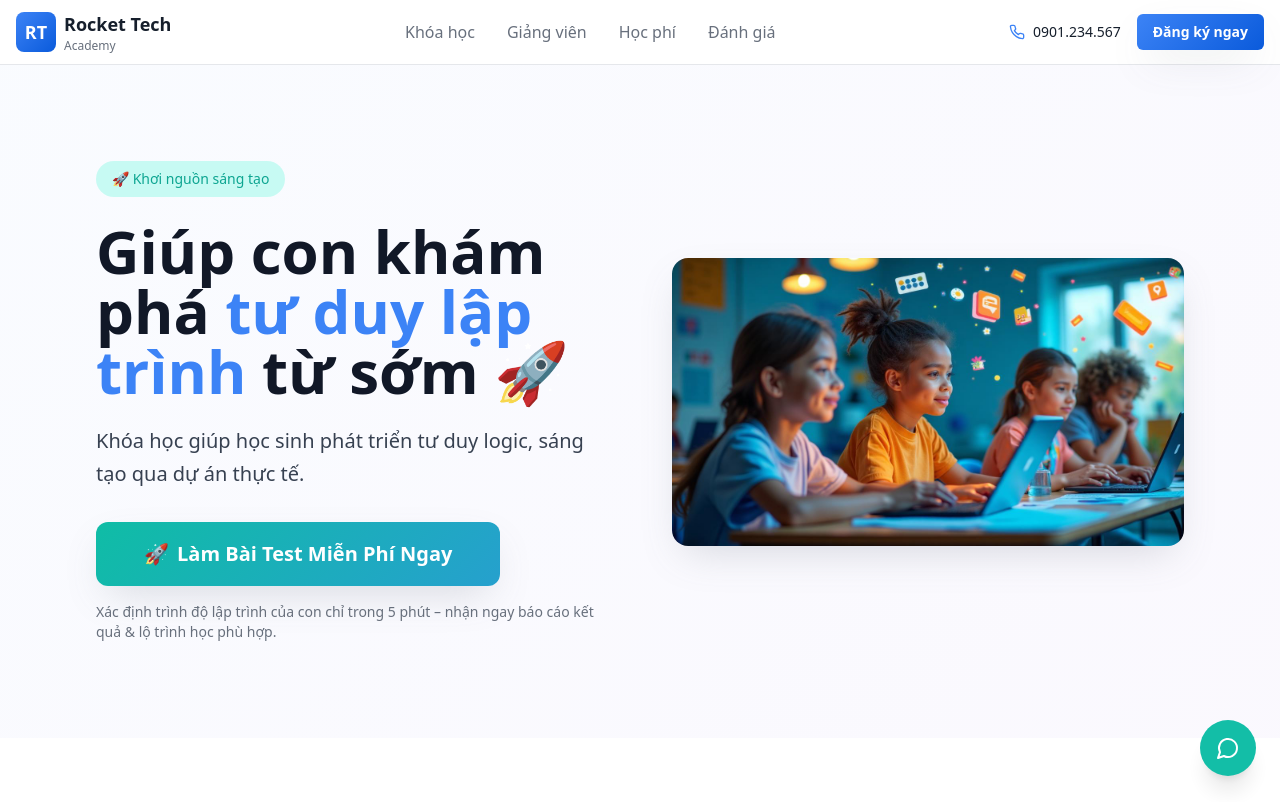
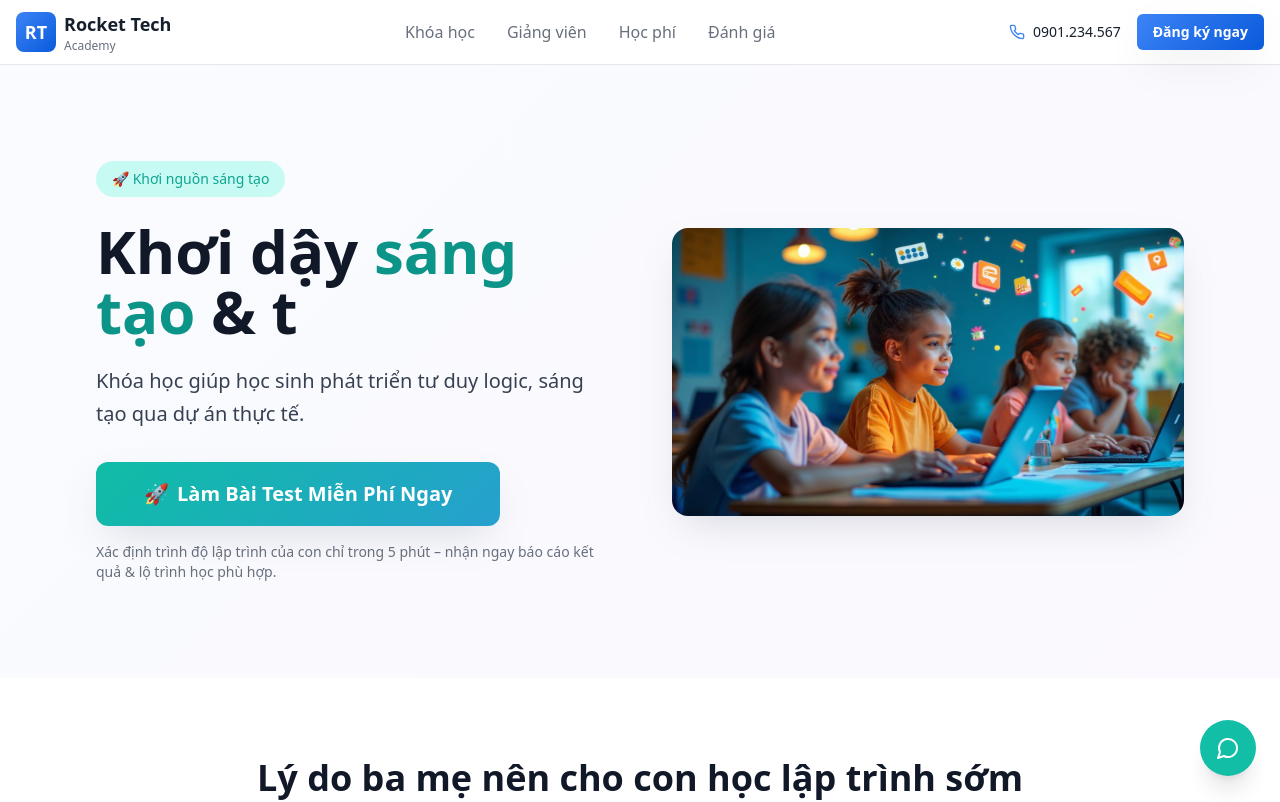
Before and after one commit to hoannguyenai/landing-page-ninja-ai, a React (Vite) app: page / in a window 1280 px wide. Shown: the top 802 px of the page. Built offline with nearby package versions, Linux system fonts and the light colour scheme; the HTML template or start-up script is replaced by a standard one.

Commit message:
Add typing effect to hero slogan

```diff
--- a/src/components/TypewriterText.tsx
+++ b/src/components/TypewriterText.tsx
@@ -1,46 +1,108 @@
-import { useState, useEffect } from "react";
+import { useState, useEffect } from 'react';
 
 interface TypewriterTextProps {
-  text: string;
+  texts: string[];
+  loop?: boolean;
+  className?: string;
   speed?: number;
   delay?: number;
-  className?: string;
+  highlights?: {
+    [key: string]: string; // text: color class
+  };
 }
 
-export const TypewriterText = ({
-  text,
+export function TypewriterText({
+  texts,
+  loop = false,
+  className = "",
   speed = 50,
-  delay = 0,
-  className = ""
-}: TypewriterTextProps) => {
-  const [displayText, setDisplayText] = useState("");
-  const [isComplete, setIsComplete] = useState(false);
+  delay = 500,
+  highlights = {}
+}: TypewriterTextProps) {
+  const [displayText, setDisplayText] = useState('');
+  const [currentTextIndex, setCurrentTextIndex] = useState(0);
+  const [currentCharIndex, setCurrentCharIndex] = useState(0);
+  const [isDeleting, setIsDeleting] = useState(false);
+  const [showCursor, setShowCursor] = useState(true);
+  const [hasStarted, setHasStarted] = useState(false);
 
+  // Start after delay
   useEffect(() => {
     const timer = setTimeout(() => {
-      let currentIndex = 0;
-      const interval = setInterval(() => {
-        if (currentIndex <= text.length) {
-          setDisplayText(text.slice(0, currentIndex));
-          currentIndex++;
-        } else {
-          setIsComplete(true);
-          clearInterval(interval);
-        }
-      }, speed);
+      setHasStarted(true);
+    }, delay);
+    return () => clearTimeout(timer);
+  }, [delay]);
 
-      return () => clearInterval(interval);
-    }, delay);
+  // Cursor blinking
+  useEffect(() => {
+    const cursorInterval = setInterval(() => {
+      setShowCursor(prev => !prev);
+    }, 500);
+    return () => clearInterval(cursorInterval);
+  }, []);
 
-    return () => clearTimeout(timer);
-  }, [text, speed, delay]);
+  // Typing effect
+  useEffect(() => {
+    if (!hasStarted) return;
+
+    const currentText = texts[currentTextIndex];
+
+    if (!isDeleting && currentCharIndex < currentText.length) {
+      // Typing
+      const randomSpeed = speed + Math.random() * 20 - 10; // 40-70ms range
+      const timer = setTimeout(() => {
+        setDisplayText(currentText.substring(0, currentCharIndex + 1));
+        setCurrentCharIndex(prev => prev + 1);
+      }, randomSpeed);
+      return () => clearTimeout(timer);
+    } else if (!isDeleting && currentCharIndex === currentText.length) {
+      // Finished typing current text
+      if (loop && texts.length > 1) {
+        // Wait before deleting
+        const timer = setTimeout(() => {
+          setIsDeleting(true);
+        }, 2000);
+        return () => clearTimeout(timer);
+      }
+    } else if (isDeleting && currentCharIndex > 0) {
+      // Deleting
+      const timer = setTimeout(() => {
+        setDisplayText(currentText.substring(0, currentCharIndex - 1));
+        setCurrentCharIndex(prev => prev - 1);
+      }, 30);
+      return () => clearTimeout(timer);
+    } else if (isDeleting && currentCharIndex === 0) {
+      // Finished deleting, move to next text
+      setIsDeleting(false);
+      setCurrentTextIndex(prev => (prev + 1) % texts.length);
+    }
+  }, [hasStarted, currentCharIndex, currentTextIndex, isDeleting, texts, loop, speed]);
+
+  // Highlight keywords in text
+  const highlightText = (text: string) => {
+    let result = text;
+
+    Object.entries(highlights).forEach(([keyword, colorClass]) => {
+      const regex = new RegExp(`(${keyword})`, 'gi');
+      result = result.replace(regex, `<span class="${colorClass}">$1</span>`);
+    });
+
+    return result;
+  };
 
   return (
-    <span className={className}>
-      {displayText}
-      {!isComplete && (
-        <span className="animate-pulse">|</span>
-      )}
+    <span className={`inline-block ${className}`}>
+      <span
+        dangerouslySetInnerHTML={{
+          __html: highlightText(displayText)
+        }}
+      />
+      <span
+        className={`inline-block w-0.5 h-8 bg-gray-900 ml-1 ${showCursor ? 'opacity-100' : 'opacity-0'} transition-opacity duration-100`}
+      >
+        |
+      </span>
     </span>
   );
-};
+}
--- a/src/pages/Index.tsx
+++ b/src/pages/Index.tsx
@@ -88,23 +88,25 @@ const Index = () => {
                 <div className="bg-badge-teal inline-flex items-center rounded-full px-4 py-2 text-sm font-medium">
                   🚀 Khơi nguồn sáng tạo
                 </div>
-                <h1 className="text-5xl lg:text-6xl font-bold leading-tight text-gray-900">
+                <h1 className="text-5xl lg:text-6xl font-bold leading-tight">
                   <TypewriterText
-                    text="Giúp con khám phá"
-                    speed={100}
+                    texts={[
+                      "Giúp con khám phá tư duy lập trình từ sớm",
+                      "Khơi dậy sáng tạo & tư duy logic",
+                      "Trang bị kỹ năng công nghệ cho thế hệ Alpha"
+                    ]}
+                    loop={true}
+                    className="text-gray-900"
+                    speed={50}
                     delay={500}
-                  />{" "}
-                  <span className="text-primary">
-                    <TypewriterText
-                      text="tư duy lập trình"
-                      speed={80}
-                      delay={2000}
-                    />
-                  </span>{" "}
-                  <TypewriterText
-                    text="từ sớm 🚀"
-                    speed={120}
-                    delay={3500}
+                    highlights={{
+                      "khám phá": "text-teal-600",
+                      "tư duy lập trình": "text-blue-600",
+                      "sáng tạo": "text-teal-600",
+                      "tư duy logic": "text-blue-600",
+                      "kỹ năng công nghệ": "text-blue-600",
+                      "thế hệ Alpha": "text-teal-600"
+                    }}
                   />
                 </h1>
                 <p className="text-xl leading-relaxed" style={{ color: '#374151' }}>
```
